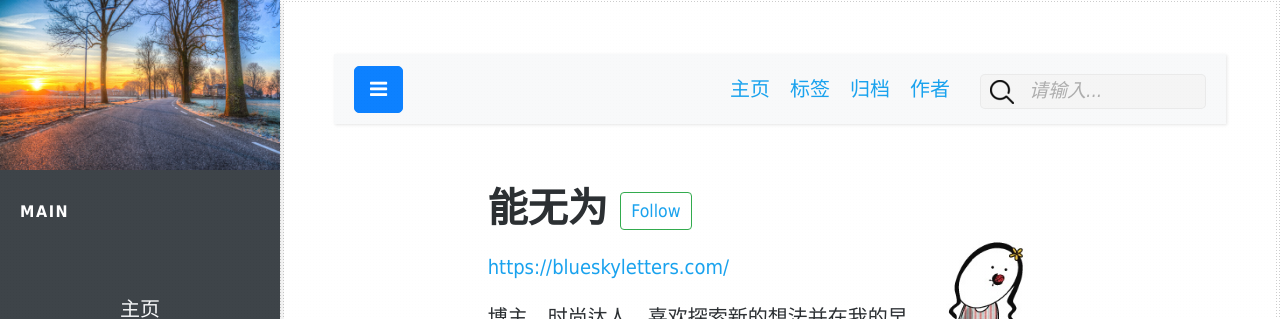
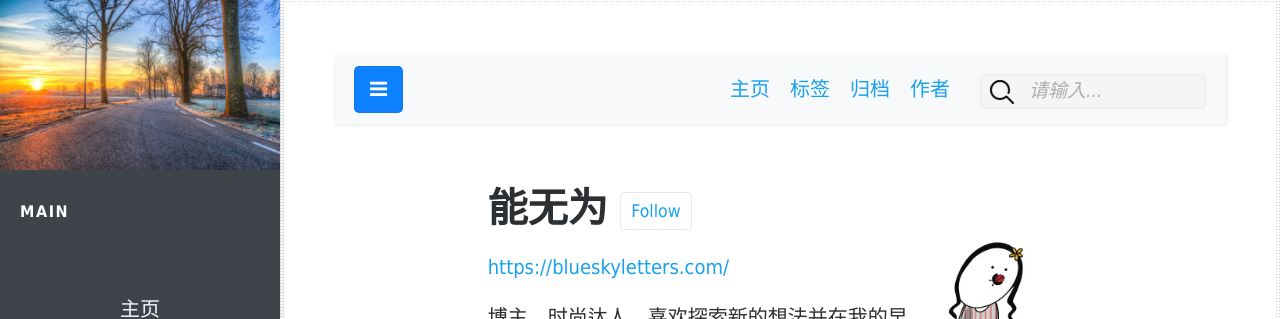
Before and after one commit to nengwuzhi/nengwuzhi.github.ioce, a Jekyll site: the page built from pages/author-author2.html, in a window 1280 px wide. Shown: the top 319 px of the page. Built offline with Jekyll 4.4.1, drawn with Linux system fonts in a browser that asks for light colours; nearby versions of some CDN libraries.

Commit message:
Update main.css

```diff
--- a/css/main.css
+++ b/css/main.css
@@ -15,6 +15,9 @@ a.btn {
 .btn-outline-success:hover {
     background-color: #efefef!important;
     border-color: #585858!important;
+}
+.btn {
+    border: 1px solid #2d21211c!important;
 }
 .img {
     background-size: cover;
```
